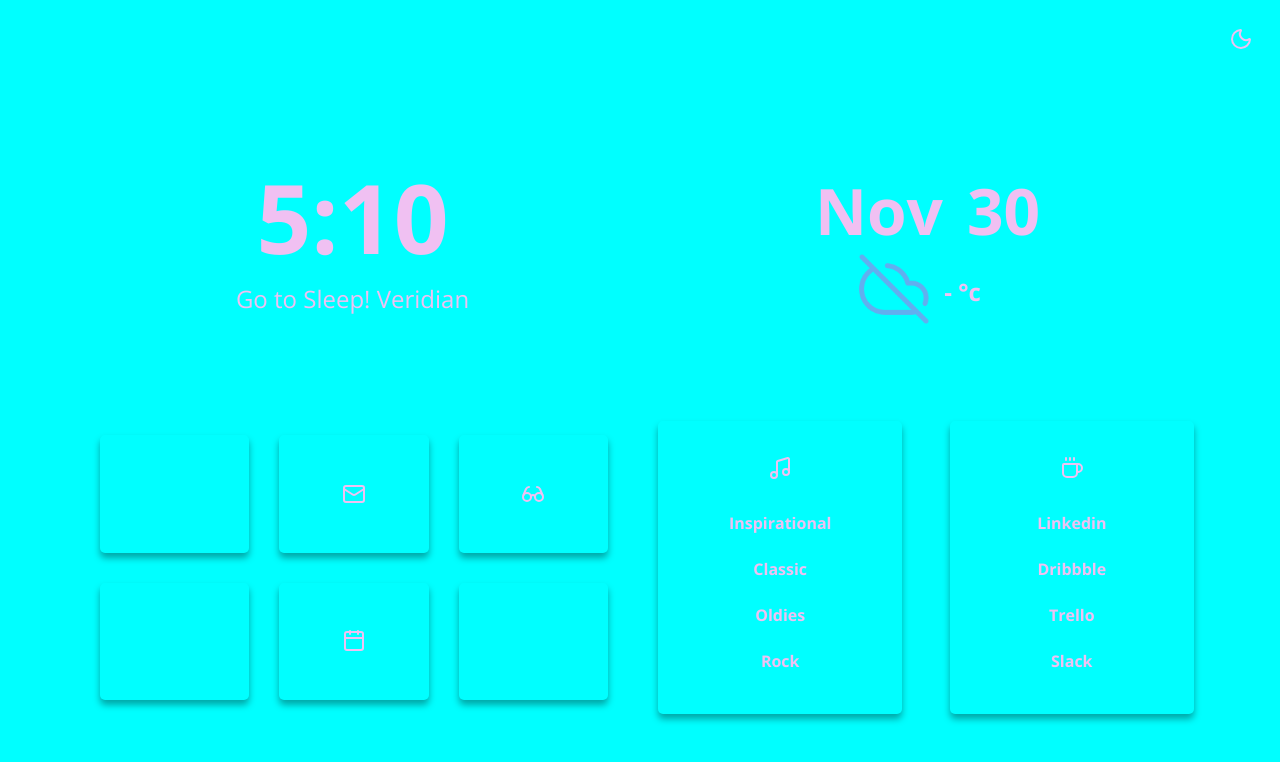
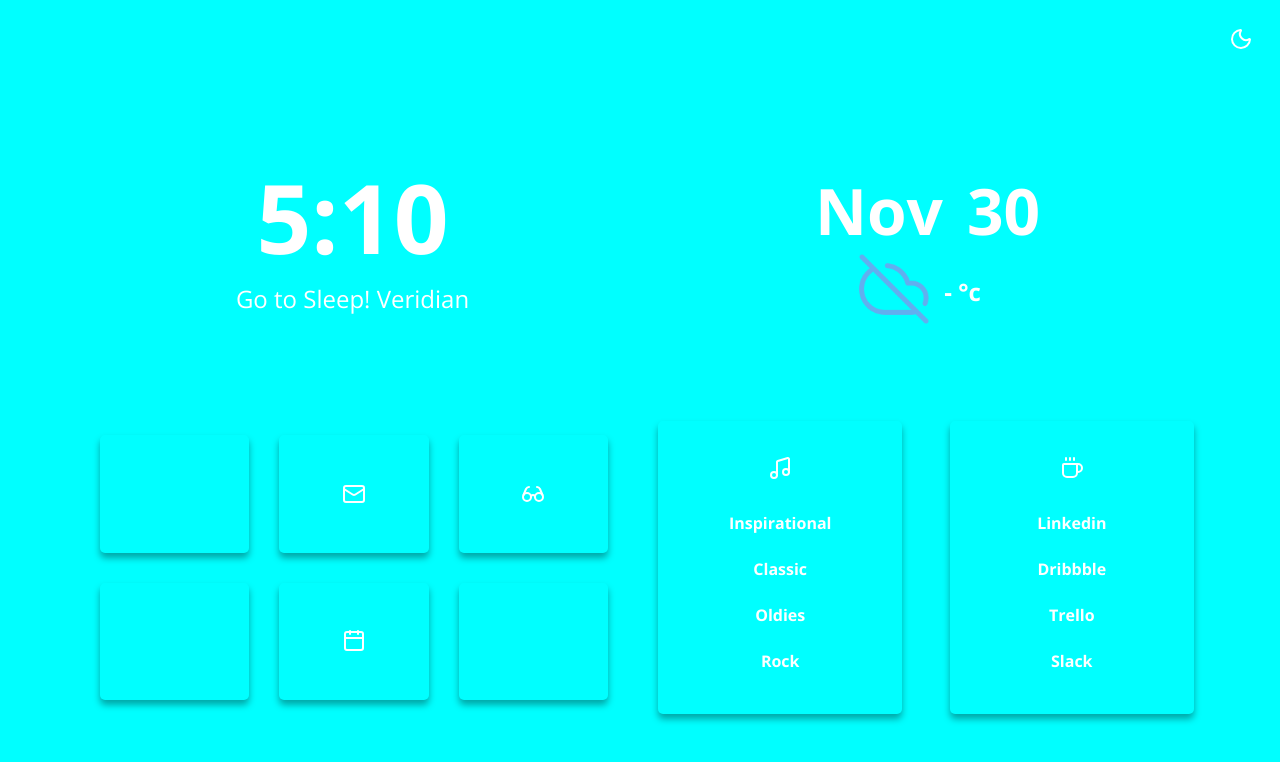
Before and after one commit to TheVeridian/mint_startpage, a website: page index.html in a window 1280 px wide. Drawn offline with nearby package versions, Linux system fonts and the light colour scheme.

Commit message:
Update app.css
Changed the CORRECT Font Foregrounds..

```diff
--- a/app.css
+++ b/app.css
@@ -22,8 +22,8 @@
   --cards:#00FFFF; /* Cards color */
 
   /* Fonts Color */
-  --fg: #F0C0F2; /* Foreground color */
-  --sfg: #F0C0F2; /* Secondary Foreground color */
+  --fg: #FFFFFF; /* Foreground color */
+  --sfg: #FFFFFF; /* Secondary Foreground color */
 
   /* Image background  */
   --imgbg: url(assets/background.jpg); /* Image URL */
@@ -39,8 +39,8 @@
   --cards: #0D052B; /* Cards color */
 
   /* Fonts Color */
-  --fg: #00FFFF; /* Foreground color */
-  --sfg: #fff; /* Secondary Foreground color */
+  --fg: ##F0C0F2; /* Foreground color */
+  --sfg: ##F0C0F2; /* Secondary Foreground color */
 
 
   /* Image background  */
```
